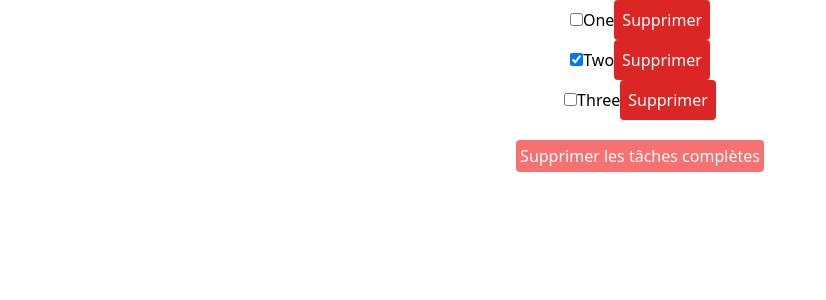
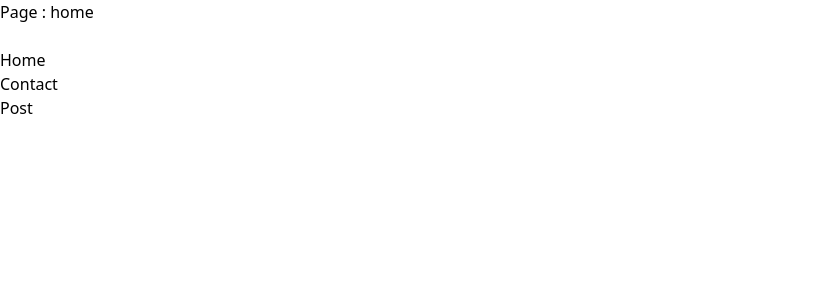
Before and after one commit to SIDIDEV1/react-js-grafikart, a React (Vite) app: page / in a window 1280 px wide. Shown: the top 300 px of the page, without its empty margins (0-826 px from the left). Built offline with nearby package versions, Linux system fonts and the light colour scheme.

Commit message:
useHashNavition Page location.hash

```diff
--- a/src/App.jsx
+++ b/src/App.jsx
@@ -1,32 +1,13 @@
-import {useReducer} from "react";
-import {useTodos} from "./components/hooks/useTodos.js";
-
+import {useHashNavigation} from "./components/hooks/useHashNavigation.js";
 
 function App() {
-    const {states, clearCompleted, removeTodo, toggleTodo} = useTodos()
-    return <div className="max-w-xl mx-auto text-center">
-        <ul>
-            {states.todos.map(todo => (
-                <li key={todo.name}>
-                    <input type={"checkbox"} checked={todo.checked}
-                           onChange={() => toggleTodo(todo)}/>
-                    {todo.name}
-                    <button
-                        onClick={() => removeTodo(todo)}
-                        className="bg-red-600 text-white p-2 rounded"
-                    >
-                        Supprimer
-                    </button>
-                </li>
-            ))}
-        </ul>
-
-        <button
-            onClick={clearCompleted}
-            className="bg-red-400 text-white p-1 mt-5 rounded"
-        >
-            Supprimer les tâches complètes
-        </button>
+    const {page} = useHashNavigation()
+    return <div>
+        Page : {page}
+        <p></p><br/>
+        <a href="#">Home</a><br/>
+        <a href="#contact">Contact</a><br/>
+        <a href="#post">Post</a><br/>
     </div>
 }
 
--- /dev/null
+++ b/src/components/hooks/useHashNavigation.js
@@ -0,0 +1,18 @@
+import {useEffect, useState} from "react";
+
+export function useHashNavigation() {
+    const [hash, setHash] = useState(location.hash)
+
+    useEffect(() => {
+        const handleChange = () => {
+            setHash(location.hash)
+        }
+        window.addEventListener('hashchange', handleChange)
+        return () => {
+            removeEventListener('hashchange', handleChange)
+        }
+    }, []);
+    return {
+        page: hash.replace('#', '').toLowerCase() || 'home'
+    }
+}
```
